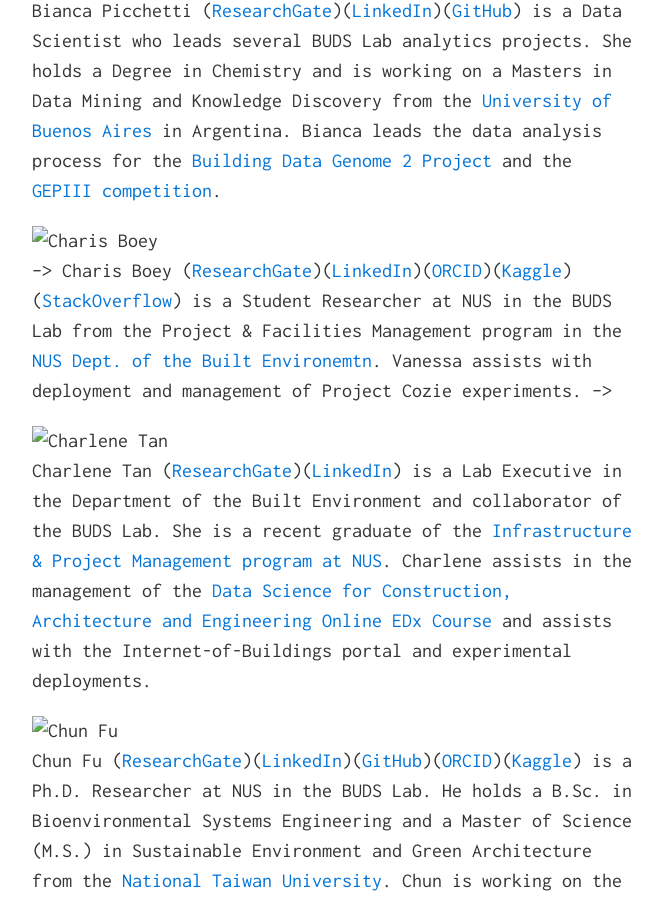
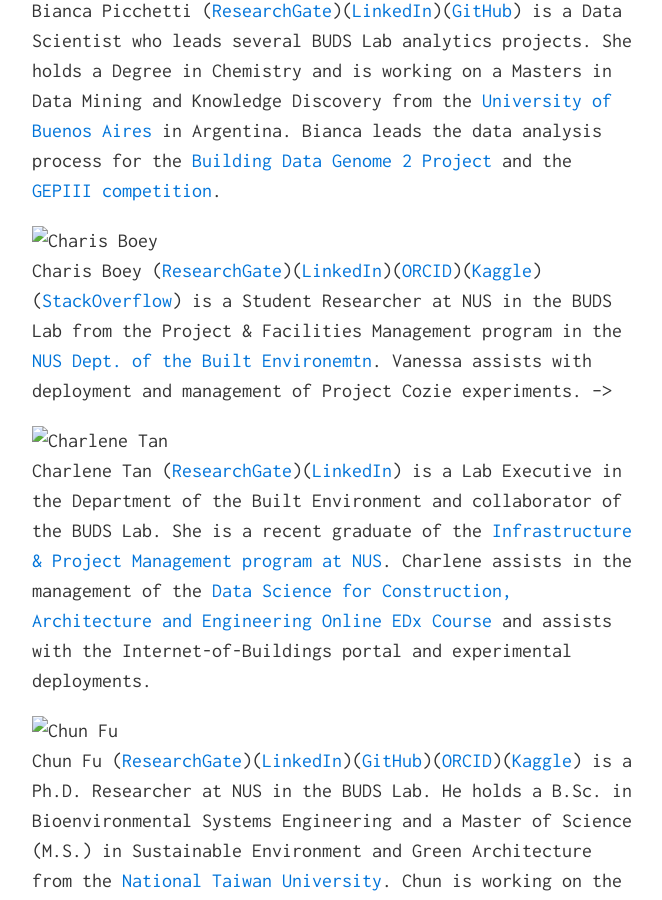
Before and after one commit to buds-lab/buds-lab.github.io, a Jekyll site: the page built from index.md, in a window 1280 px wide and 900 px high, scrolled down 4864 px. Shown: the whole window, without its empty margins (308-970 px from the left). Built offline with Jekyll 4.4.1, drawn with Linux system fonts in a browser that asks for light colours.

Commit message:
Update index.md

```diff
--- a/index.md
+++ b/index.md
@@ -74,7 +74,7 @@ Matias Quintana ([ResearchGate](https://www.researchgate.net/profile/Matias_Quin
 ![Bianca Picchetti](buds-lab.github.io/biancapicchetti.png)
 Bianca Picchetti ([ResearchGate](https://www.researchgate.net/profile/Bianca-Picchetti){:target="_blank"})([LinkedIn](https://www.linkedin.com/in/biami/){:target="_blank"})([GitHub](https://github.com/ponybiam){:target="_blank"}) is a Data Scientist who leads several BUDS Lab analytics projects. She holds a Degree in Chemistry and is working on a Masters in Data Mining and Knowledge Discovery from the [University of Buenos Aires](http://www.uba.ar/internacionales/index.php?lang=en){:target="_blank"} in Argentina. Bianca leads the data analysis process for the [Building Data Genome 2 Project](https://github.com/buds-lab/building-data-genome-project-2){:target="_blank"} and the [GEPIII competition](https://www.kaggle.com/c/ashrae-energy-prediction){:target="_blank"}.
 
-![Charis Boey](buds-lab.github.io/charisboey.jpg) -->
+![Charis Boey](buds-lab.github.io/charisboey.jpg)
 Charis Boey ([ResearchGate](https://www.researchgate.net/profile/Charis-Boey){:target="_blank"})([LinkedIn](https://www.linkedin.com/in/charisboey/){:target="_blank"})([ORCID](https://orcid.org/my-orcid?orcid=0000-0001-7027-0039){:target="_blank"})([Kaggle](https://www.kaggle.com/charisboey){:target="_blank"})([StackOverflow](https://stackoverflow.com/users/15380453/charis-boey){:target="_blank"}) is a Student Researcher at NUS in the BUDS Lab from the Project & Facilities Management program in the [NUS Dept. of the Built Environemtn](https://cde.nus.edu.sg/dbe/){:target="_blank"}. Vanessa assists with deployment and management of Project Cozie experiments. -->
 
 ![Charlene Tan](buds-lab.github.io/charlenetan.png)
```
